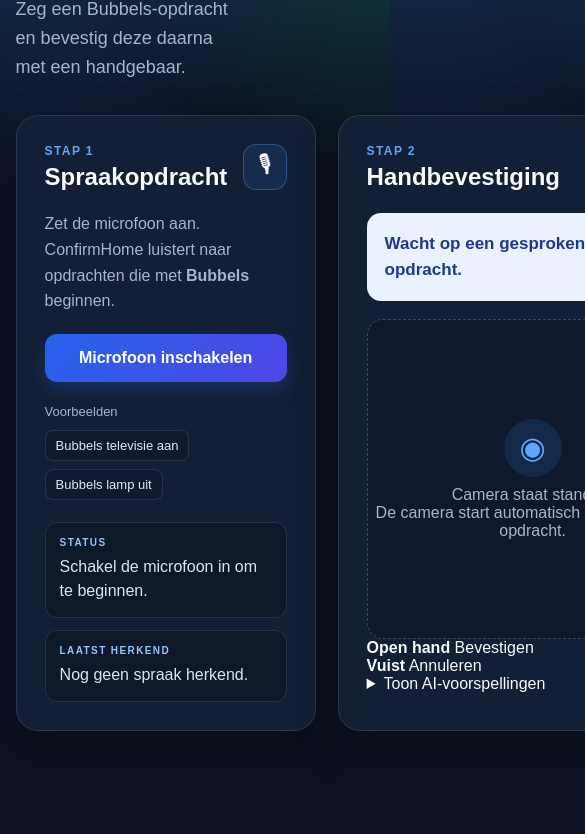
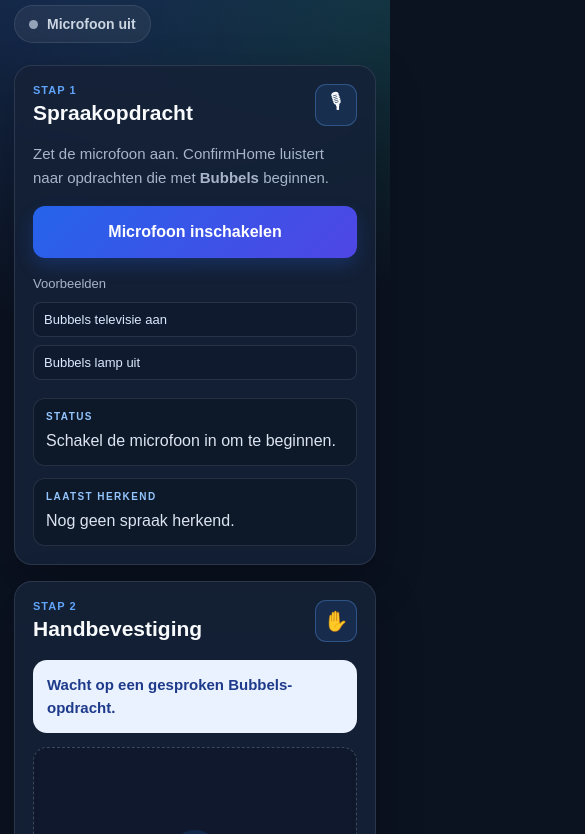
Before and after one commit to 28augustus/Ai-commando-en-gestures-experiment, a plain HTML site: page index.html in a window 390 px wide. Shown: the part 150-984 px from the top of the page, 585 px wide, since content can reach past the window. Before the commit the page ends 937 px from the top, so only its background shows below. Drawn offline with Linux system fonts and the light colour scheme.

Commit message:
Mobile friendly

```diff
--- a/style.css
+++ b/style.css
@@ -261,3 +261,187 @@ h2 {
 #webcam-placeholder p {
   margin: 0;
 }
+
+/* =====================================================
+   MOBIEL / RESPONSIVE
+   Plak dit onderaan style.css
+   ===================================================== */
+
+/* Zorgt dat de webcam-canvas altijd binnen de kaart blijft. */
+#webcam-container {
+  display: flex;
+  justify-content: center;
+  width: 100%;
+}
+
+#webcam-container canvas {
+  display: block;
+  width: 100%;
+  max-width: 320px;
+  height: auto;
+  border-radius: 16px;
+}
+
+/* Tablet en kleinere schermen */
+@media (max-width: 800px) {
+  main {
+    width: min(680px, 92%);
+    padding: 36px 0;
+  }
+
+  .dashboard {
+    grid-template-columns: 1fr;
+  }
+
+  .kaart {
+    padding: 24px;
+  }
+}
+
+/* Telefoons */
+@media (max-width: 560px) {
+  main {
+    width: calc(100% - 28px);
+    padding: 24px 0 32px;
+  }
+
+  .hero {
+    flex-direction: column;
+    gap: 14px;
+    margin-bottom: 22px;
+  }
+
+  .status-chip {
+    width: fit-content;
+    margin-top: 0;
+  }
+
+  h1 {
+    margin: 6px 0 8px;
+    font-size: 38px;
+    letter-spacing: -1.5px;
+  }
+
+  .intro {
+    font-size: 16px;
+    line-height: 1.5;
+  }
+
+  .eyebrow,
+  .stap {
+    font-size: 11px;
+    letter-spacing: 1px;
+  }
+
+  .dashboard {
+    gap: 16px;
+  }
+
+  .kaart {
+    padding: 18px;
+    border-radius: 18px;
+  }
+
+  .kaart-kop {
+    align-items: flex-start;
+  }
+
+  h2 {
+    font-size: 21px;
+  }
+
+  .icoon {
+    width: 42px;
+    height: 42px;
+    border-radius: 11px;
+    font-size: 20px;
+  }
+
+  .kaart-tekst {
+    margin: 16px 0;
+    font-size: 15px;
+  }
+
+  #mic-toggle-button {
+    min-height: 52px;
+    padding: 14px;
+    font-size: 16px;
+  }
+
+  .voorbeeld {
+    margin: 18px 0;
+  }
+
+  .voorbeeld span {
+    width: 100%;
+    padding: 9px 10px;
+    font-size: 13px;
+  }
+
+  .info-vak {
+    padding: 12px;
+  }
+
+  .actie-vak {
+    min-height: 0;
+    margin: 18px 0 14px;
+    padding: 14px;
+    font-size: 15px;
+  }
+
+  #webcam-placeholder {
+    min-height: 280px;
+    border-radius: 14px;
+  }
+
+  #webcam-container canvas {
+    max-width: 100%;
+    border-radius: 14px;
+  }
+
+  .camera-icoon {
+    width: 52px;
+    height: 52px;
+    font-size: 26px;
+  }
+
+  .gebaar-uitleg {
+    gap: 10px;
+  }
+
+  .gebaar-uitleg div {
+    padding: 12px;
+  }
+
+  details {
+    margin-top: 16px;
+  }
+
+  #label-container {
+    overflow-wrap: anywhere;
+  }
+}
+
+/* Extra kleine telefoons, bijvoorbeeld 360 px breed */
+@media (max-width: 380px) {
+  main {
+    width: calc(100% - 20px);
+  }
+
+  .kaart {
+    padding: 15px;
+  }
+
+  h1 {
+    font-size: 34px;
+  }
+
+  .status-chip {
+    padding: 8px 11px;
+    font-size: 13px;
+  }
+
+  #webcam-placeholder {
+    min-height: 250px;
+  }
+}
```
